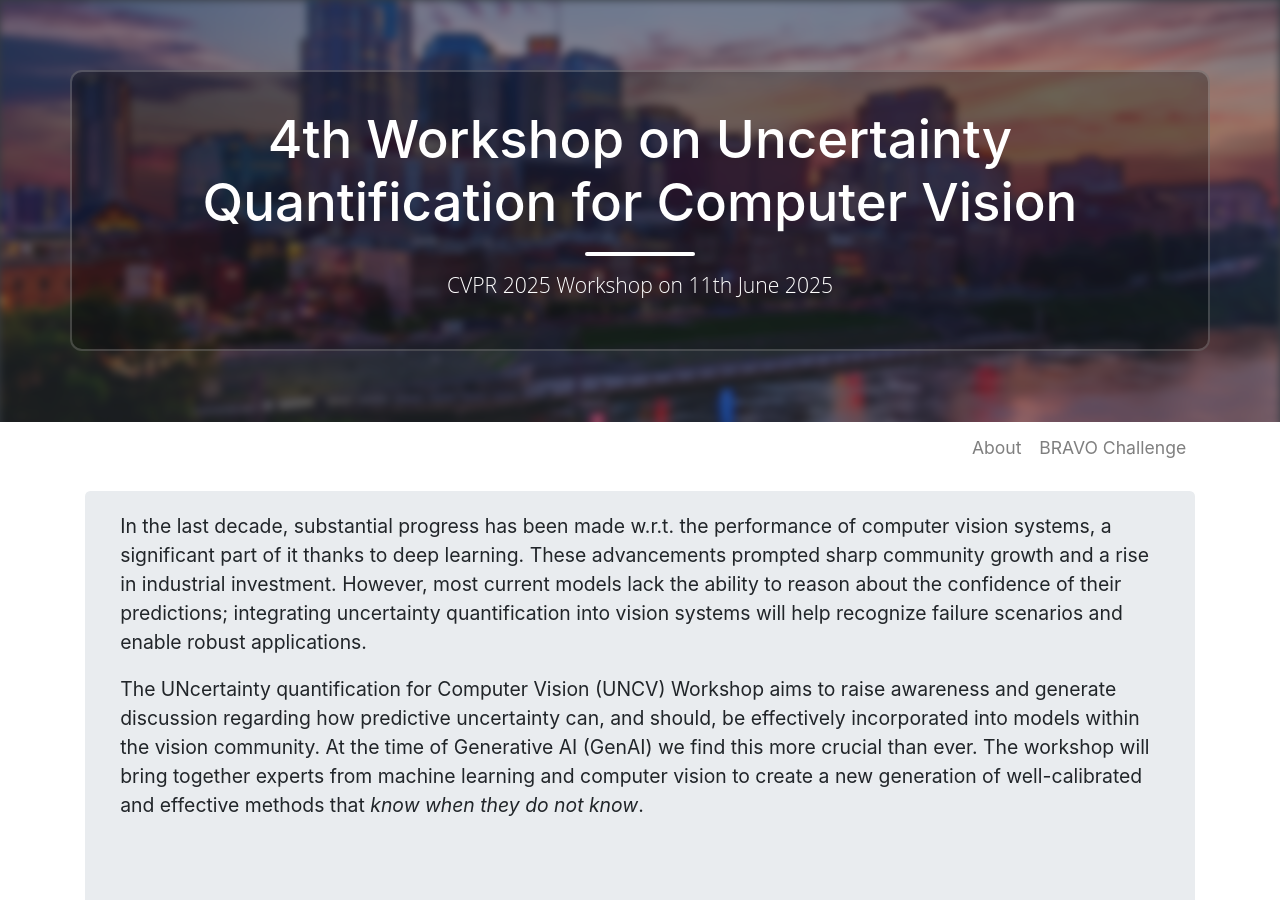
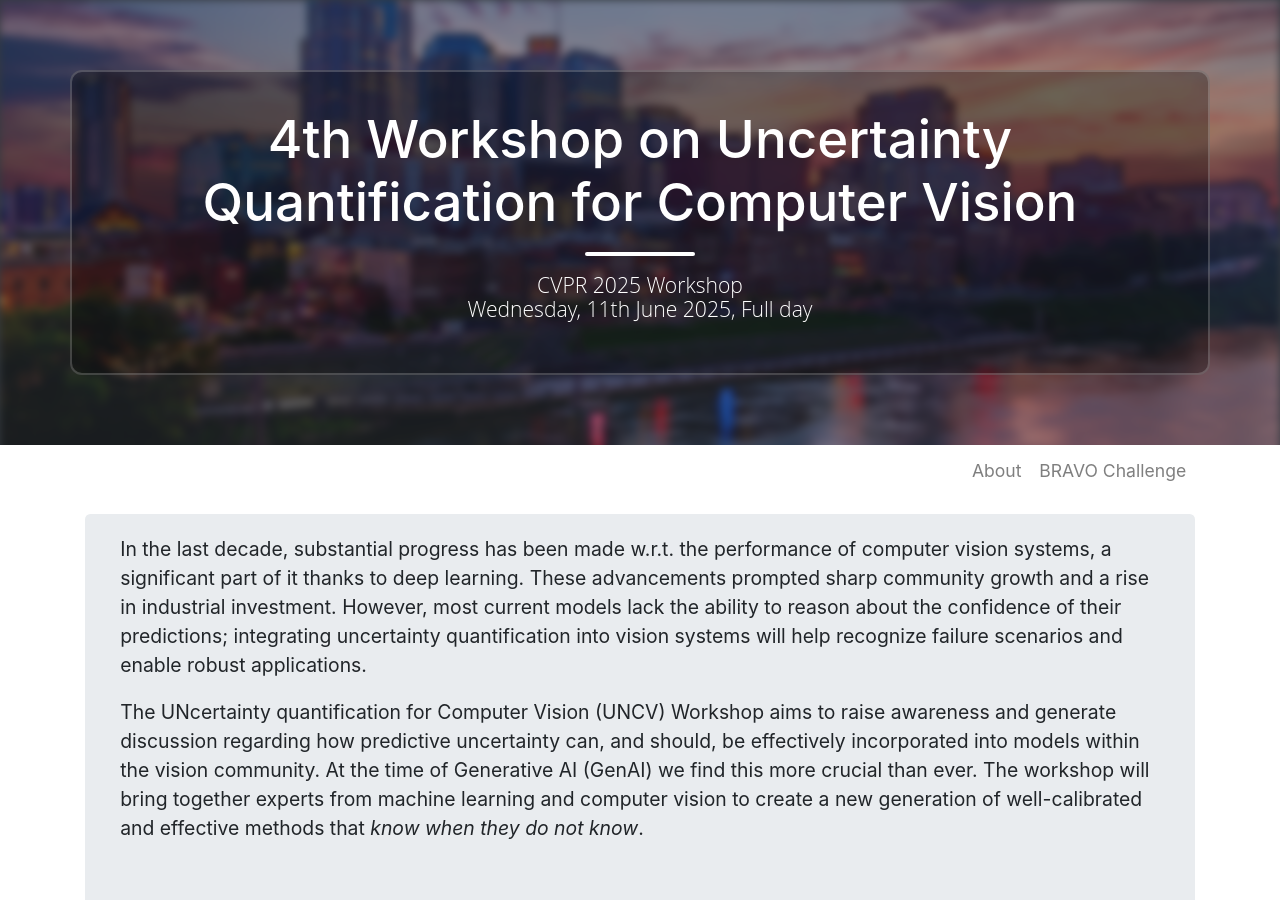
Before and after one commit to Uncertainty-CV/2025, a Jekyll site: the page built from index.html, in a window 1280 px wide and 900 px high. Built offline with Jekyll 4.4.1, drawn with Linux system fonts in a browser that asks for light colours.

Commit message:
update dates

```diff
--- a/_config.yml
+++ b/_config.yml
@@ -13,7 +13,7 @@ exclude:
   - .sass-cache
 
 title: "4th Workshop on Uncertainty Quantification for Computer Vision"
-subtitle: "[CVPR 2025 Workshop](https://cvpr.thecvf.com/Conferences/2025) on 11th June 2025"
+subtitle: "[CVPR 2025 Workshop](https://cvpr.thecvf.com/Conferences/2025) <br> Wednesday, 11th June 2025, Full day"
 
 shorttitle: "UNCV Workshop @ CVPR 2025"
 information: "CVPR 2025 Workshop on Uncertainty Quantification for Computer Vision."
```
